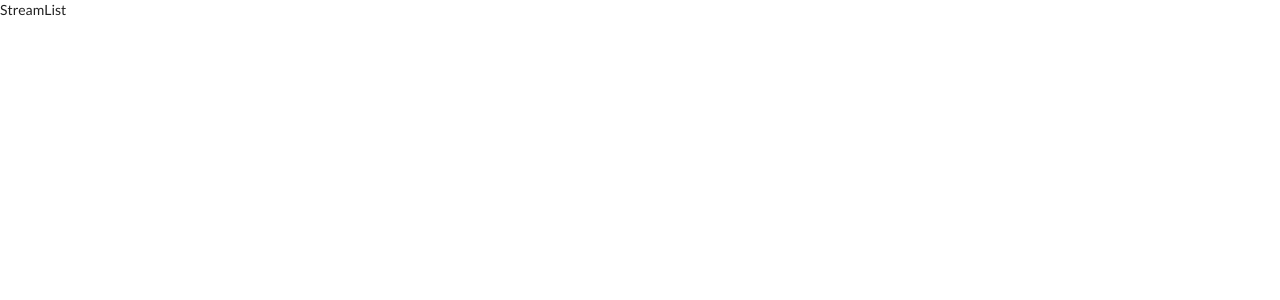
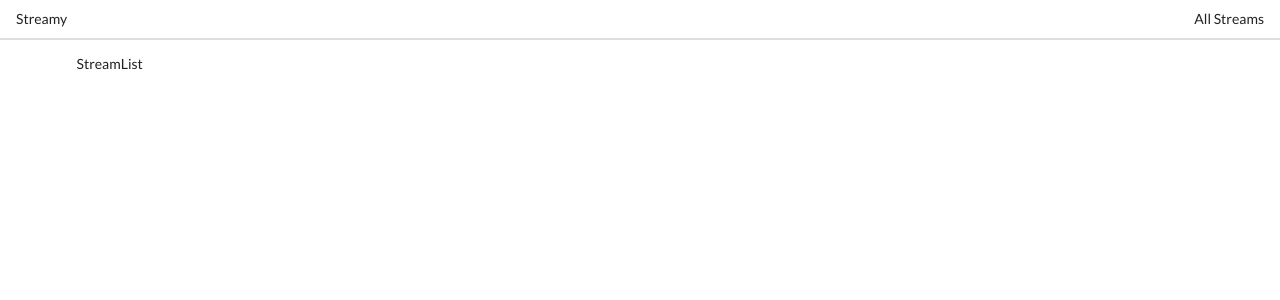
Before and after one commit to hungrypc/stream-app, a React (Create React App) app: page / in a window 1280 px wide. Shown: the top 300 px of the page. Built offline with nearby package versions, Linux system fonts and the light colour scheme.

Commit message:
scaffold complete

```diff
--- a/src/components/App.js
+++ b/src/components/App.js
@@ -6,12 +6,14 @@
 import StreamDelete from './StreamDelete';
 import StreamList from './StreamList';
 import StreamShow from './StreamShow';
+import NavBar from './NavBar';
 
 
 const App = () => {
     return (
         <BrowserRouter>
-            <div>
+            <NavBar />
+            <div className="ui container">
                 <Switch>
                     <Route path="/" component={StreamList} exact />
                     <Route path="/new" component={StreamCreate} exact />
--- /dev/null
+++ b/src/components/NavBar.js
@@ -0,0 +1,15 @@
+import React from 'react';
+import { Link } from 'react-router-dom';
+
+const NavBar = () => {
+    return(
+        <div className="ui secondary pointing menu">
+            <Link to="/" className="item">Streamy</Link>
+            <div className="right menu">
+                <Link to="/" className="item">All Streams</Link>
+            </div>
+        </div>
+    )
+};
+
+export default NavBar;
```
Also changed, not shown: src/logo.svg (deleted).
